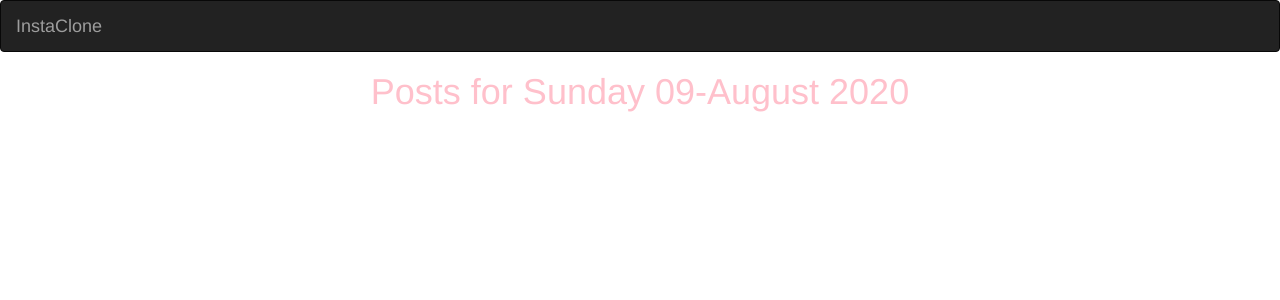
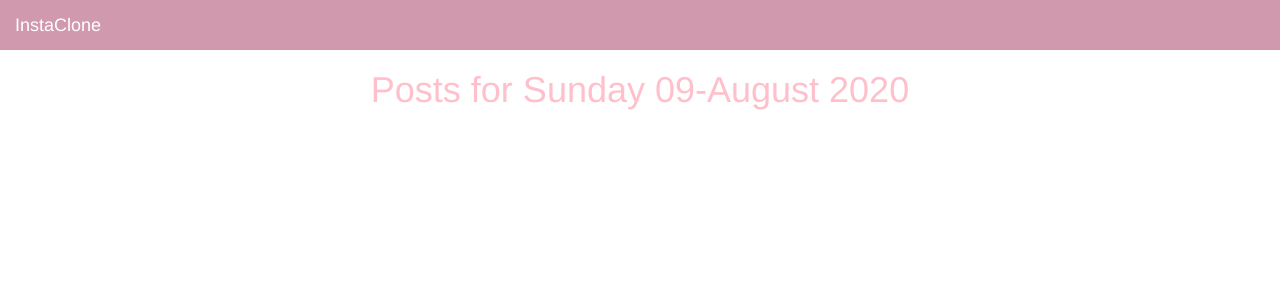
Before and after one commit to alishakavene/Instaclone, a Django app: page /insta/today/ in a window 1280 px wide. Shown: the top 300 px of the page. Run offline with Django 3.2, Linux system fonts and the light colour scheme; some libraries are stand-ins or nearby versions.

Commit message:
style navbar

```diff
--- a/insta/static/css/baseposts.css
+++ b/insta/static/css/baseposts.css
@@ -1,3 +1,13 @@
 h1 {
     color: pink;
 }
+
+.navbar-inverse {
+    background-color: #d199ae;
+    border: none;
+    border-radius: 0%;
+}
+
+.navbar-brand {
+    color: white;
+}
```
